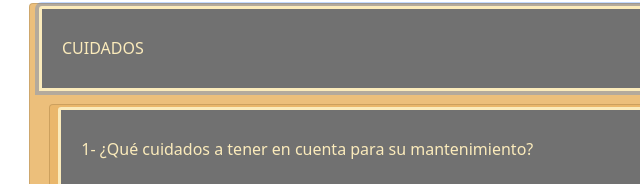
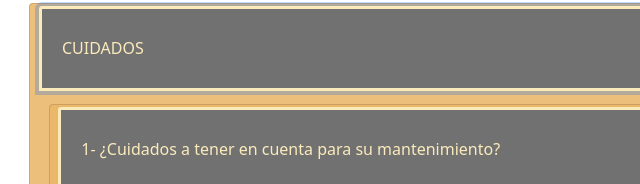
Before and after one commit to martinazt/hogare_git_proyecto, a website: page pages/categoriaConsejos.html in a window 1280 px wide. Both pictures are taken after a click on the button "CUIDADOS". Shown: the part 616-800 px from the top of the page, 161-801 px from the left. Drawn offline with nearby package versions, Linux system fonts and the light colour scheme; files whose address does not match are found by name.

Commit message:
arregle los botones de consejos

```diff
--- a/pages/categoriaConsejos.html
+++ b/pages/categoriaConsejos.html
@@ -243,7 +243,7 @@
                               <div class="accordion-item">
                                 <h2 class="accordion-header" id="flush-headingOne11">
                                   <button class="accordion-button collapsed" type="button" data-bs-toggle="collapse" data-bs-target="#flush-collapseOne11" aria-expanded="false" aria-controls="flush-collapseOne11">
-                                    1- ¿Qué cuidados a tener en cuenta para su mantenimiento?
+                                    1- ¿Cuidados a tener en cuenta para su mantenimiento?
                                   </button>
                                 </h2>
                                 <div id="flush-collapseOne11" class="accordion-collapse collapse" aria-labelledby="flush-headingOne11" data-bs-parent="#accordionFlushExample11">
--- a/scss/bodyConsejos.scss
+++ b/scss/bodyConsejos.scss
@@ -19,6 +19,10 @@
             width: 98%;
 
          }
+     }
+     .accordion-button{
+         padding-top: 2px ;
+        padding-bottom: 2px ;
      }
     }
 }
@@ -51,6 +55,7 @@
             .accordion-item{
                 width: 325px;
                 button{
+
                     height: 58px;
                     border: 2px solid #fbebbb;
                     }
```
Also changed, not shown: css/bodyConsejos.css, css/hogare.css, 1 other file.
